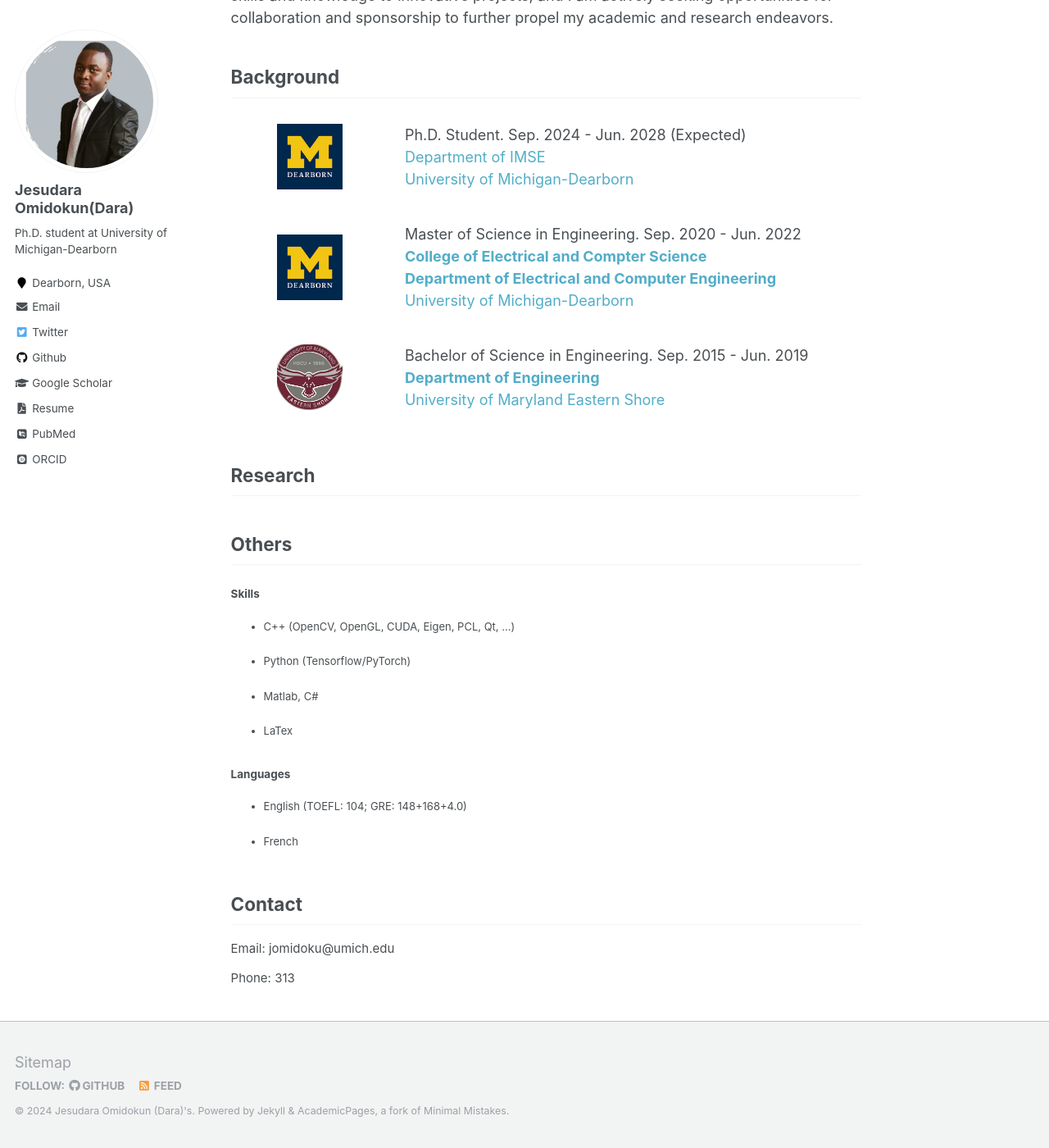
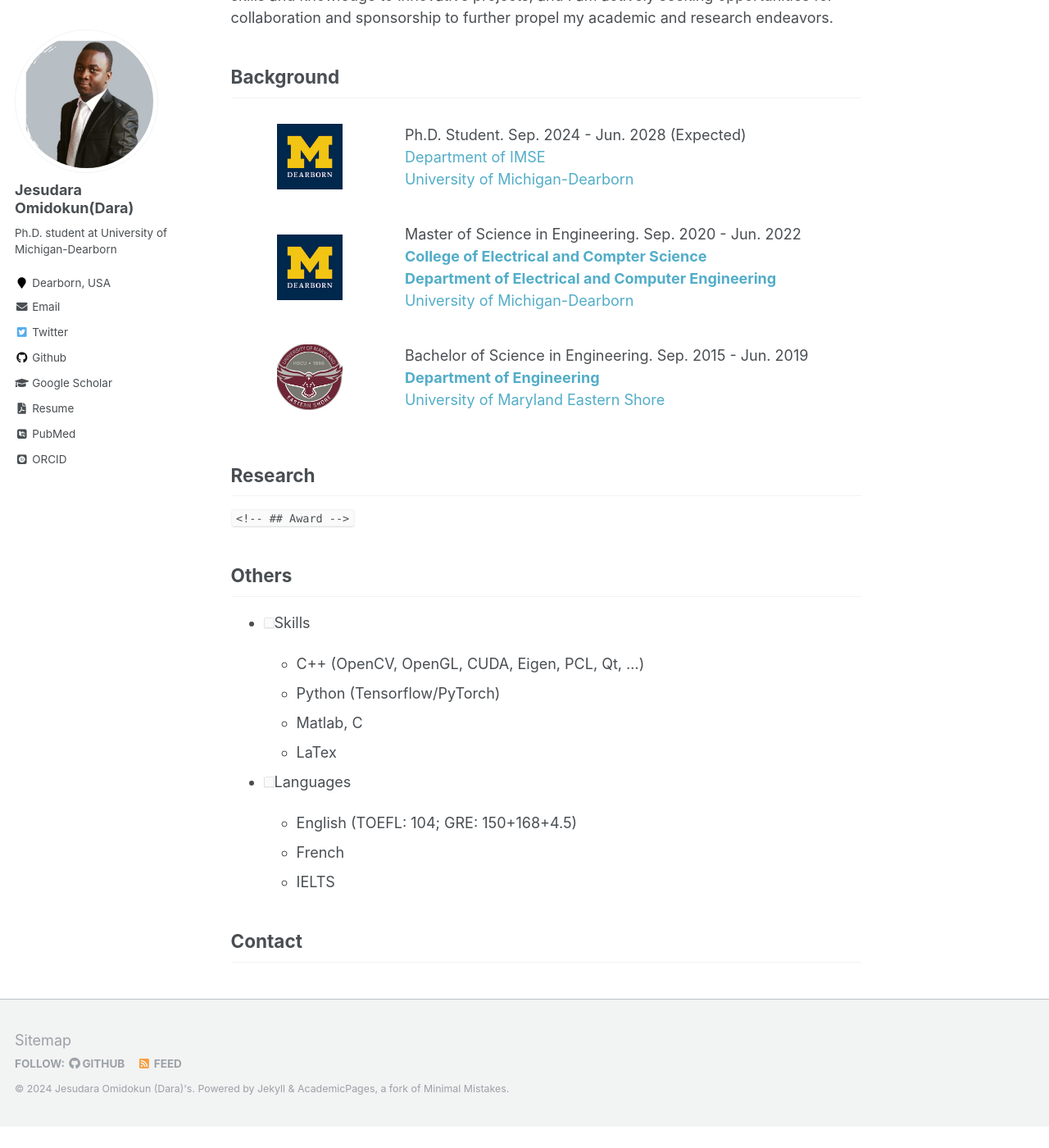
Before and after one commit to jomidokunMain/jomidokunMain.github.io, a Jekyll site: the page built from _pages/about.md, in a window 1280 px wide and 1400 px high, scrolled down 430 px. Shown: the whole window at 82% size. Built offline with Jekyll 4.4.1, drawn with Linux system fonts in a browser that asks for light colours; some web fonts are replaced; after the commit the page ends 1804 px from its top, so only the background shows below that.

Commit message:
update about

```diff
--- a/_pages/about.md
+++ b/_pages/about.md
@@ -7,7 +7,6 @@ redirect_from:
   - /about/
   - /about.html
 ---
-
 Greetings, I'm Jesudara Omidokun, but you can call me Dara. Currently in my inaugural year as a Ph.D. student (since 2024) within the Department of Industrial and Manufacturing Systems Engineering at the University of Michigan Dearborn, I am under the mentorship of Professor [Bochen Jia](http://www./). My research primarily centers around the intersection of human ergonomics and 3D vision, encompassing areas such as 3D human reconstruction, animation, and generation. My academic pursuits also extend to the fascinating realm of robotics, specifically focusing on connected vehicles and self-driving technology.
 
 Beyond academia, I possess a profound passion for chess, reflecting my strategic and analytical mindset. As a dedicated and enthusiastic individual, I am eager to contribute my skills and knowledge to innovative projects, and I am actively seeking opportunities for collaboration and sponsorship to further propel my academic and research endeavors.
@@ -52,7 +51,23 @@ Bachelor of Science in Engineering. Sep. 2015 - Jun. 2019<br>
 
 ## Research
 
-<!-- ## Award -->
+`<!-- ## Award -->`
+
+## Others
+
+* [ ] Skills
+
+  * C++ (OpenCV, OpenGL, CUDA, Eigen, PCL, Qt, ...)
+  * Python (Tensorflow/PyTorch)
+  * Matlab, C
+  * LaTex
+* [ ] Languages
+
+  * English (TOEFL: 104; GRE: 150+168+4.5)
+  * French
+  * IELTS
+
+## Contact
 
 <!-- <div>
   <table style="width:100%;border:none;border-spacing:0px;border-collapse:separate;margin-right:auto;margin-left:auto;font-size: large">
@@ -76,35 +91,3 @@ Bachelor of Science in Engineering. Sep. 2015 - Jun. 2019<br>
   </tr>
   </table>
 </div> -->
-
-## Others
-
-<div>
-<div class="col-md-2">
-<h4>Skills</h4>
-</div>
-<div class="col-md-10">
-<ul style="line-height: 2rem; font-size: small;">
-<li>C++ (OpenCV, OpenGL, CUDA, Eigen, PCL, Qt, ...)</li>
-<li>Python (Tensorflow/PyTorch)</li>
-<li>Matlab, C#</li>
-<li>LaTex</li>
-</ul>
-<h4>Languages</h4>
-</div>
-<div class="col-md-10">
-<ul style="line-height: 2rem; font-size: small;">
-<li>English (TOEFL: 104; GRE: 148+168+4.0)</li>
-<li>French </li>
-</ul>
-</div>
-</div>
-
-## Contact
-
-<div>
-<div style="line-height: 2rem; font-size: smaller;">
-Email: jomidoku@umich.edu<br>
-Phone: 313
-</div>
-</div>
```
